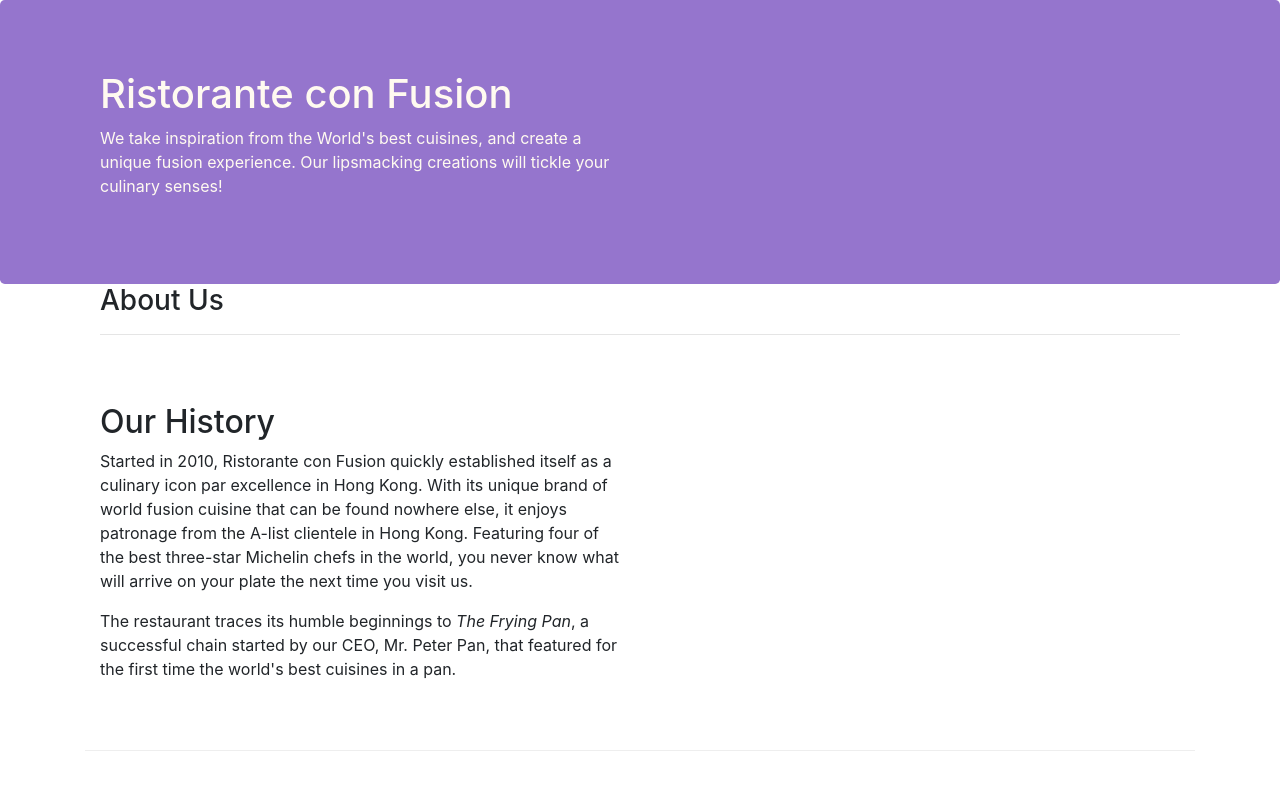
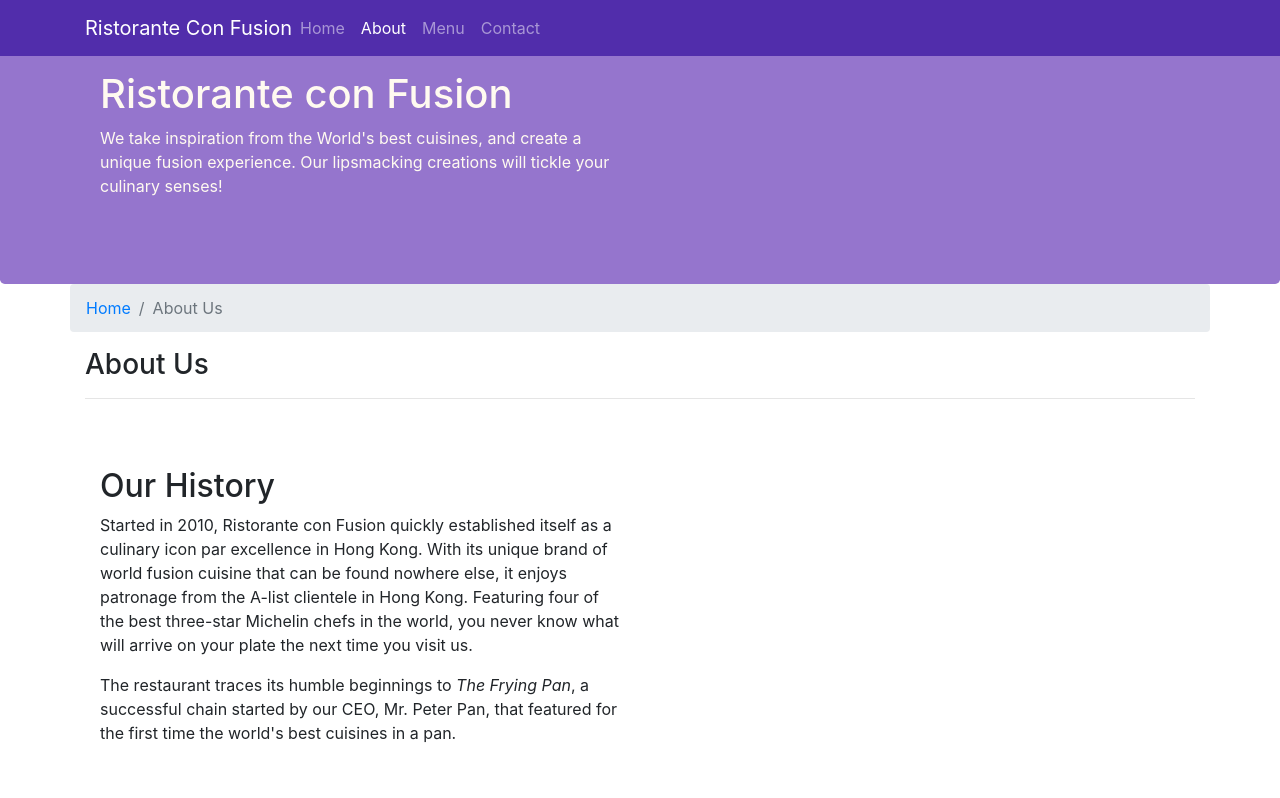
Before and after one commit to aami-12/web, a website: page aboutus.html in a window 1280 px wide. Shown: the top 798 px of the page. Drawn offline with nearby package versions, Linux system fonts and the light colour scheme.

Commit message:
Navbar and breadcrumbs

```diff
--- a/aboutus.html
+++ b/aboutus.html
@@ -15,7 +15,22 @@
 </head>
 
 <body>
-
+    <nav class="navbar navbar-dark navbar-expand-sm  fixed-top">
+        <div class="container">
+            <button class="navbar-toggler" type="button" data-toggle="collapse" data-target="#Navbar">
+                <span class="navbar-toggler-icon"></span>
+            </button>
+           <a class="navbar-brand mr-auto" href="./index.html">Ristorante Con Fusion</a>
+           <div class="collapse navbar-collapse" id="Navbar">
+                <ul class="navbar-nav mr-auto">
+                    <li class="nav-item "><a class="nav-link" href="./index.html">Home</a></li>
+                    <li class="nav-item active"><a class="nav-link" href="#">About</a></li>
+                    <li class="nav-item"><a class="nav-link" href="#">Menu</a></li>
+                    <li class="nav-item"><a class="nav-link" href="#">Contact</a></li>
+                </ul>
+            </div>
+        </div>
+    </nav>
     <header class="jumbotron">
         <div class="container">
             <div class="row row-header">
@@ -30,8 +45,12 @@
     </header>
 
     <div class="container">
-        <div>
-            <div class="col-auto">
+        <div class="row">
+            <ol class="col-12 breadcrumb">
+                <li class="breadcrumb-item"><a href="./index.html">Home</a></li>
+                <li class="breadcrumb-item active">About Us</li>
+            </ol>
+            <div class="col-12">
                <h3>About Us</h3>
                <hr>
             </div>
@@ -77,7 +96,7 @@
                 <div class="col-4 offset-1 col-sm-2">
                     <h5>Links</h5>
                     <ul class="list-unstyled">
-                        <li><a href="#">Home</a></li>
+                        <li><a href="./index.html">Home</a></li>
                         <li><a href="#">About</a></li>
                         <li><a href="#">Menu</a></li>
                         <li><a href="#">Contact</a></li>
--- a/css/styles.css
+++ b/css/styles.css
@@ -29,3 +29,12 @@
     color: #0f0f0f;
 
 }
+
+.body{
+    padding: 50px 0px 0px 0px;
+    z-index: 0px;
+}
+
+.navbar-dark{
+    background-color: #512DAB;
+}
```
Also changed, not shown: index.html (+17 -2 lines).
